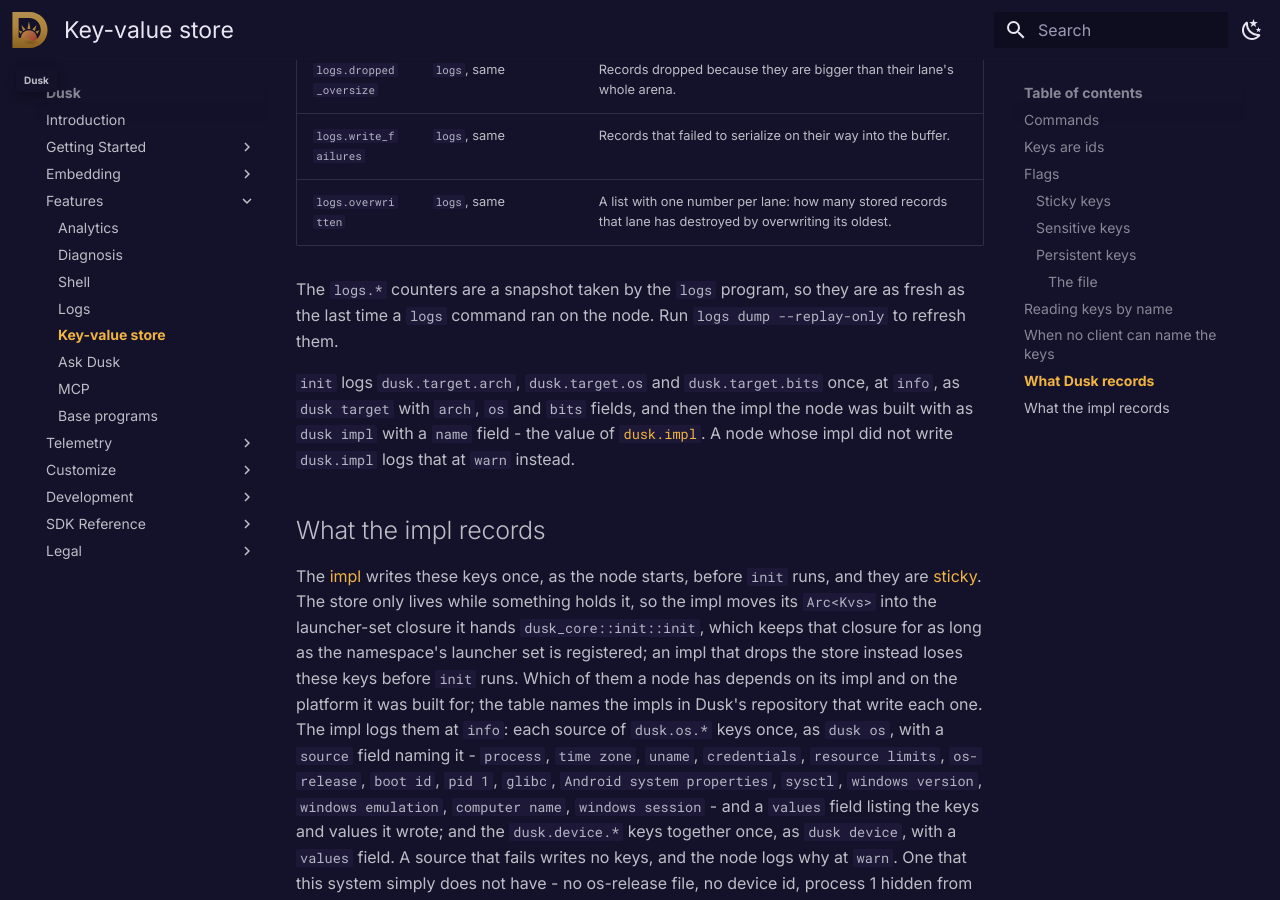
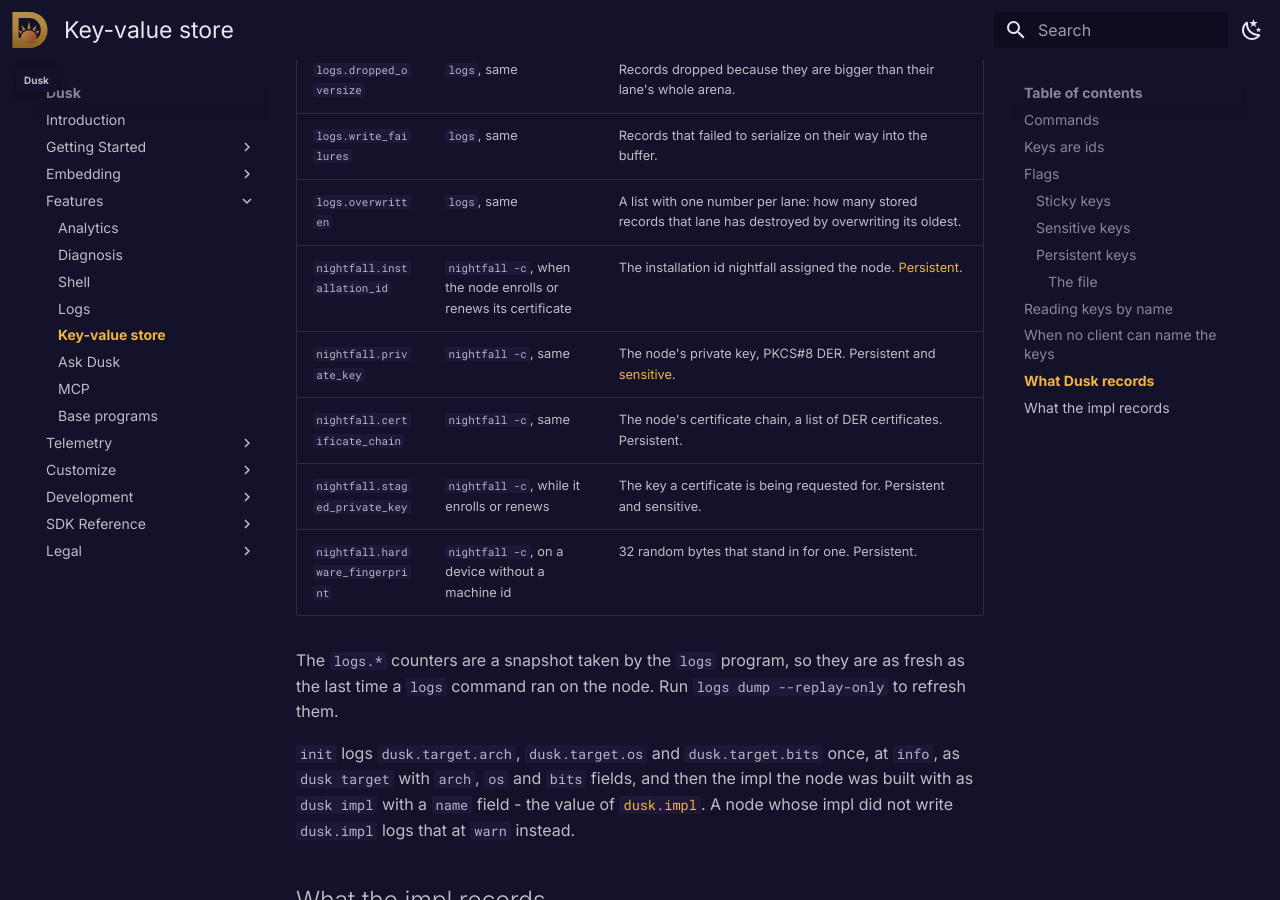
Before and after one commit to tomerze/dusk, an MkDocs documentation site: the page built from docs/docs/features/kvs.md, in a window 1280 px wide and 900 px high, scrolled down 7559 px. Built offline with MkDocs 1.6.1 and Material for MkDocs 9.7.7, drawn with Linux system fonts in a browser that asks for light colours; comment, search, counter and statistics services are not loaded; some of the changed text lies outside the part shown.

Commit message:
Update docs for nightfall's connect mode
A page for node developers on building and running a node that dials out to nightfall, and the pages that describe nightfall, the fleet token, the kvs keys Dusk writes and what a node sends anywhere, brought up to date.

````diff
--- a/docs/docs/features/kvs.md
+++ b/docs/docs/features/kvs.md
@@ -80,11 +80,11 @@
 until Dusk writes it, unless someone overrode it with `--forbidden-unstick`.
 Stickiness belongs to the key's name, not to a value stored under it: the
 programs that own Dusk's keys - `init` for the `dusk.*` names, `logs` for its
-counters - claim their names as the node starts, so a name is sticky before Dusk
-has written to it, like `logs.written` before any `logs` command has run or
-`dusk.hostname` on a node whose driver could not read the hostname. `kvs set`
-and `kvs delete` refuse a sticky key, naming its id -
-`kvs set dusk.hostname web-1` fails with:
+counters, `nightfall` for the node's identity - claim their names as the node
+starts, so a name is sticky before Dusk has written to it, like `logs.written`
+before any `logs` command has run or `dusk.hostname` on a node whose driver could
+not read the hostname. `kvs set` and `kvs delete` refuse a sticky key, naming its
+id - `kvs set dusk.hostname web-1` fails with:
 
 ```text
 key 0xa4cf005db444b151 is sticky: only Dusk sets it. `kvs set --forbidden-unstick` sets it anyway
@@ -116,13 +116,13 @@
 refuse, the way `kvs set`, `kvs delete` and the portal do. A program makes names
 its own with `dusk_program_kvs_internal::own_keys`, passing its thread's
 `dusk_core::driver::tid()` and a `static` array of their ids - from its
-launcher's `new`, as `init` and `logs` do, so the names are sticky before any
-client connects - gives them back with `disown_keys` and the same `static` when
-the launcher is dropped, and lists the same names with `known_keys!` so a client
-can show them by name. Ownership belongs to the node on that thread: a node on
-another thread of the same process, built with other programs, does not see it.
-A value set with `FLAG_STICKY` in its flags is sticky too, under a name nobody
-owns, until a set without the flag replaces it.
+launcher's `new`, as `init`, `logs` and `nightfall` do, so the names are sticky
+before any client connects - gives them back with `disown_keys` and the same
+`static` when the launcher is dropped, and lists the same names with
+`known_keys!` so a client can show them by name. Ownership belongs to the node on
+that thread: a node on another thread of the same process, built with other
+programs, does not see it. A value set with `FLAG_STICKY` in its flags is sticky
+too, under a name nobody owns, until a set without the flag replaces it.
 
 ### Sensitive keys
 
@@ -322,6 +322,11 @@
 | `logs.dropped_oversize` | `logs`, same | Records dropped because they are bigger than their lane's whole arena. |
 | `logs.write_failures` | `logs`, same | Records that failed to serialize on their way into the buffer. |
 | `logs.overwritten` | `logs`, same | A list with one number per lane: how many stored records that lane has destroyed by overwriting its oldest. |
+| `nightfall.installation_id` | `nightfall -c`, when the node enrolls or renews its certificate | The installation id nightfall assigned the node. [Persistent](#persistent-keys). |
+| `nightfall.private_key` | `nightfall -c`, same | The node's private key, PKCS#8 DER. Persistent and [sensitive](#sensitive-keys). |
+| `nightfall.certificate_chain` | `nightfall -c`, same | The node's certificate chain, a list of DER certificates. Persistent. |
+| `nightfall.staged_private_key` | `nightfall -c`, while it enrolls or renews | The key a certificate is being requested for. Persistent and sensitive. |
+| `nightfall.hardware_fingerprint` | `nightfall -c`, on a device without a machine id | 32 random bytes that stand in for one. Persistent. |
 
 The `logs.*` counters are a snapshot taken by the `logs` program, so they are
 as fresh as the last time a `logs` command ran on the node. Run `logs dump
--- a/docs/mkdocs.yml
+++ b/docs/mkdocs.yml
@@ -71,6 +71,7 @@
       - Quickstart: getting-started/guides/quickstart.md
       - Connect a client: getting-started/guides/connect-a-client.md
       - Run a standalone node: getting-started/guides/run-a-node.md
+      - Connect a node to nightfall: getting-started/guides/connect-to-nightfall.md
   - Embedding:
       - embedding/index.md
       - The C library: getting-started/guides/embed.md
````
Also changed, not shown: docs/docs/embedding/node-artifacts.md (+3 -1 lines), docs/docs/getting-started/concepts/base.md (+6 -0 lines), docs/docs/getting-started/guides/connect-to-nightfall.md (added, +223 -0 lines), docs/docs/getting-started/guides/run-a-node.md (+4 -0 lines), docs/docs/telemetry/collected-information.md (+9 -5 lines).
